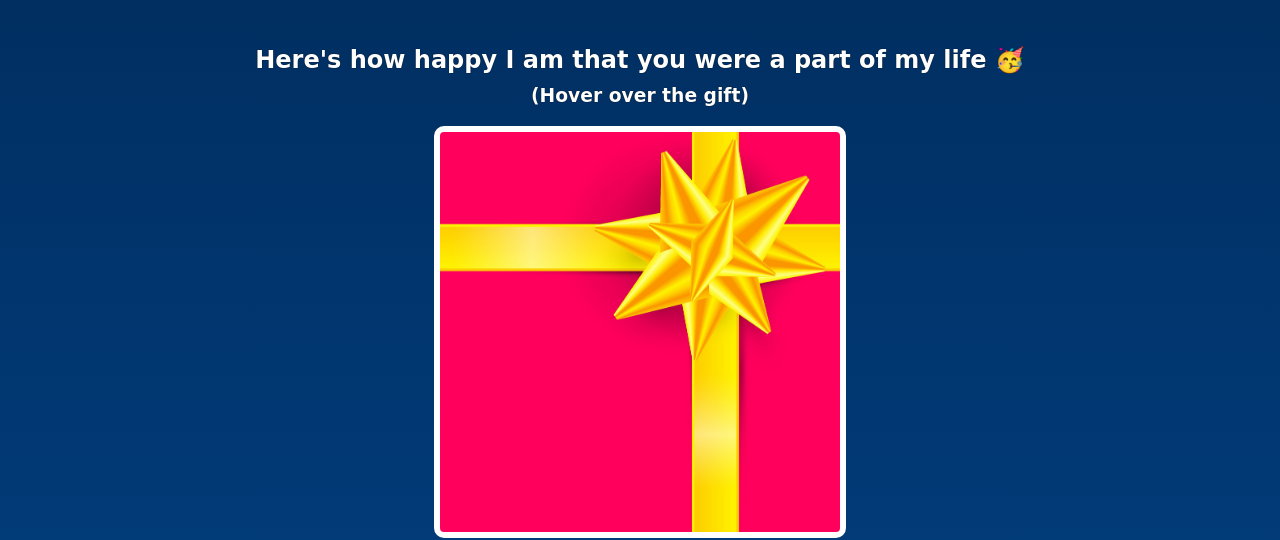
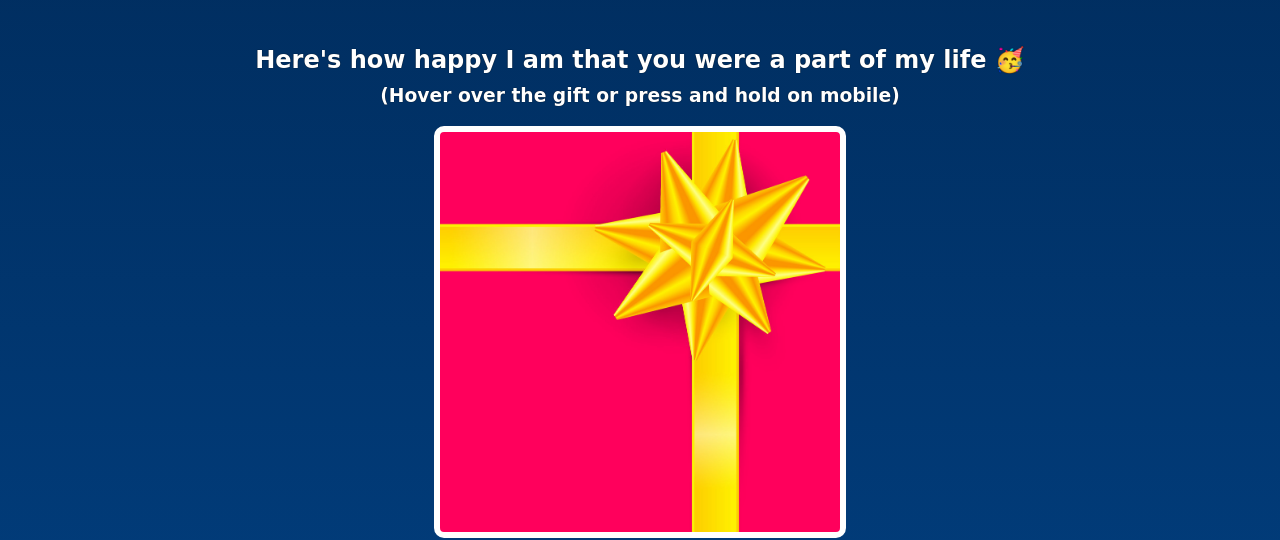
Before and after one commit to ananfito/luna, a plain HTML site: page index.html in a window 1280 px wide. Shown: the part 298-838 px from the top of the page. Drawn offline with nearby package versions, Linux system fonts and the light colour scheme; a web font is replaced by a local one.

Commit message:
Update index.html

```diff
--- a/index.html
+++ b/index.html
@@ -15,7 +15,7 @@
 
         <div class="gift-section">
             <h2 class="gift-title">Here's how happy I am that you were a part of my life 🥳</h2>
-            <h3 class="gift-hint">(Hover over the gift)</h3>
+            <h3 class="gift-hint">(Hover over the gift or press and hold on mobile)</h3>
             <div class="gift-img" id="gift-img-happy"></div>
         </div>
 
```
